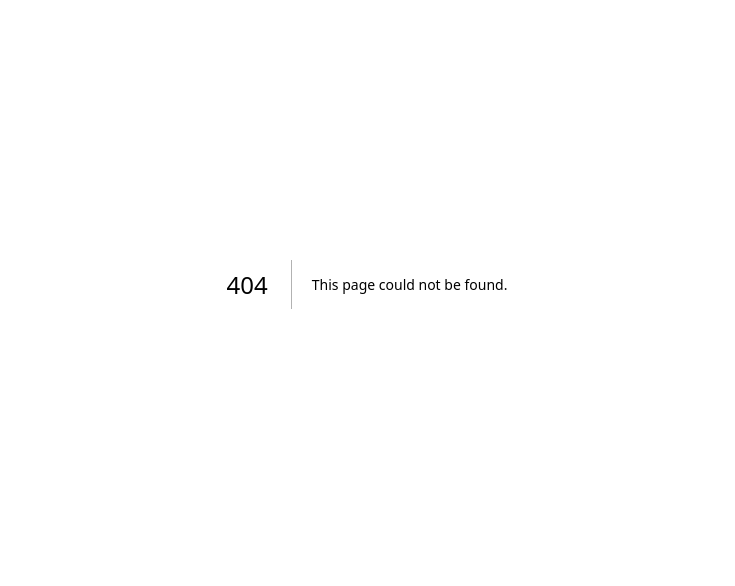
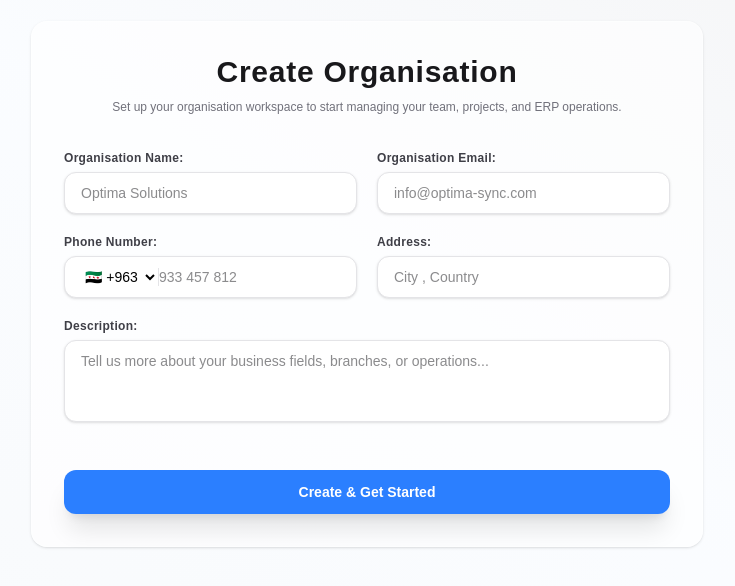
Before and after one commit to trio-verse/optima-sync, a Next.js app: page /create-profile in a window 1280 px wide. Before the commit this address had no page. Shown: the part 116-702 px from the top of the page, without its empty margins (273-1008 px from the left). Built offline with nearby package versions, Linux system fonts and the light colour scheme.

Commit message:
create-organaisation

```diff
--- /dev/null
+++ b/app/actions/createNewOrganisation.js
@@ -0,0 +1,3 @@
+export default function createNewOrganisation(){
+
+}
--- a/app/components/registerForm.jsx
+++ b/app/components/registerForm.jsx
@@ -81,7 +81,7 @@ export default function RegisterForm(){
 
     return (
         <div aria-description="register-container" className="min-h-lvh flex justify-center items-center bg-gradient-to-tr from-slate-50 via-blue-50/30 to-zinc-100 p-4">
-            <div className="register-card w-full max-w-md bg-white/60 flex flex-col items-center justify-center rounded-2xl p-6">
+            <div aria-description="register-card" className=" w-full max-w-md bg-white/60 flex flex-col items-center justify-center rounded-2xl p-6">
                 <div className="text-center w-full mb-6">
                     <h1 className="text-zinc-900 font-extrabold text-3xl tracking-wide mb-2">
                         {step === "email" ? "Sign Up" : "Verify OTP"}
--- /dev/null
+++ b/app/create-profile/page.jsx
@@ -0,0 +1,205 @@
+"use client";
+
+import { useState } from "react";
+import { useRouter } from "next/navigation";
+import createNewOrganisation from "../actions/createNewOrganisation";
+import { Phone } from "@mui/icons-material";
+
+export default function OrgForm() {
+    const router = useRouter();
+
+
+    const [orgData, setOrgData] = useState({
+        Name: "",
+        Email: "",
+        orgCountryCode: "",
+        Phone: "",
+        Address: "",
+        description: ""
+
+    });
+
+    const [loading, setLoading] = useState(false);
+    const [error, setError] = useState("");
+    const [success, setSuccess] = useState("");
+    const handleChange = (e) => {
+        const { name, value } = e.target;
+        setOrgData(prev => ({ ...prev, [name]: value }))
+    }
+
+    const getPhonePlaceholder = () => {
+    switch (orgData.orgCountryCode) {
+        case "+971": return "50 123 4567";
+        case "+966": return "50 123 4567";
+        case "+961": return "70 123 456";
+        case "+962": return "7 9123 4567";
+        case "+963":
+        default:     return "933 457 812";
+    }
+};
+    const validateForm = async () => {
+
+        if (!orgData.Name.trim() || !orgData.Email.trim() || !orgData.Phone.trim() || !orgData.Address.trim() || !orgData.description.trim()) {
+            setError("please fill out all required fields");
+            return;
+        }
+        if (orgData.Name.trim().length < 3) {
+            setError("Organisation name must be at least 3 characters long.")
+        }
+        const emailRegex = /^[^\s@]+@[^\s@]+\.[^\s@]+$/;
+        if (!emailRegex.test(orgData.Email)) {
+            setError("Invalid email format or contains spaces!");
+            return;
+        }
+        const cleanPhone = orgData.Phone.replace(/[\s+]/g, "");
+        const phoneRegex = /^[0-9]+$/;
+
+
+        if (!phoneRegex.test(cleanPhone)) {
+            setError("phone number must contain only number");
+            return false;
+        }
+        if (cleanPhone.length < 9 || cleanPhone.length > 12) {
+            setError("please enter a vaild phone number");
+            return false
+        }
+        return true;
+    }
+    const handleSubmit = async (e) => {
+        e.preventDefault();
+        setError("");
+        setSuccess("");
+        if (!validateForm()) {
+            return
+        }
+        setLoading(true);
+        const fullPhoneNumber=`${orgData.orgCountryCode}${orgData.Phone.replace(/[\s+]/g, "")}`;
+        const orgPayload={...orgData,Phone:fullPhoneNumber}
+        const result = await createNewOrganisation(orgPayload);
+        if (result.success) {
+            setSuccess("Organisation created successfully! ");
+
+        } else {
+            setError(result.message);
+            setLoading(false);
+        }
+    }
+    return (
+        <div aria-description="Org-Container" className="min-h-lvh flex justify-center items-center bg-gradient-to-tr from-slate-50 via-blue-50/30 to-zinc-100 p-6">
+
+
+            <div aria-description="Org-Card" className="w-full max-w-2xl bg-white/60 flex flex-col items-center justify-center rounded-2xl p-8 shadow-sm  border border-white/40 ">
+
+
+                <div aria-description="Org-header" className="text-center w-full mb-8">
+                    <h1 className="text-zinc-900 font-extrabold text-3xl tracking-wide mb-2">
+                        Create Organisation
+                    </h1>
+                    <p className="text-zinc-500 text-xs px-4 leading-relaxed font-medium">
+                        Set up your organisation workspace to start managing your team, projects, and ERP operations.
+                    </p>
+                </div>
+
+
+                <form onSubmit={handleSubmit} className="grid grid-cols-1 md:grid-cols-2 gap-5 w-full" noValidate>
+
+
+                    <div className="flex flex-col gap-1.5">
+                        <label className="text-zinc-700 font-semibold text-xs tracking-wide">Organisation Name:</label>
+                        <input
+                            required
+                            type="text"
+                            name="Name"
+                            value={orgData.Name}
+                            onChange={handleChange}
+                            placeholder="Optima Solutions"
+                            className="bg-white border border-zinc-200 w-full text-zinc-900 rounded-xl px-4 py-2.5 outline-none focus:border-blue-500 focus:ring-1 transition-all shadow-sm text-sm"
+                        />
+                    </div>
+
+
+                    <div className="flex flex-col gap-1.5">
+                        <label className="text-zinc-700 font-semibold text-xs tracking-wide">Organisation Email:</label>
+                        <input
+                            required
+                            type="email"
+                            name="Email"
+                            value={orgData.Email}
+                            onChange={handleChange}
+                            placeholder="info@optima-sync.com"
+                            className="bg-white border border-zinc-200 w-full text-zinc-900 rounded-xl px-4 py-2.5 outline-none focus:border-blue-500 focus:ring-1 transition-all shadow-sm text-sm"
+                        />
+                    </div>
+
+
+                    <div className="flex flex-col gap-1.5 ">
+                    <label className="text-zinc-700 font-semibold text-xs tracking-wide">Phone Number:</label>
+                    <div className= "flex items-center bg-white rounded-xl w-full border border-zinc-200  text-zinc-900  px-4 py-2.5 outline-none focus-within:border-blue-500 focus-within:ring-1 transition-all shadow-sm text-sm">
+                        <select className=" text-black border-r border-zinc-200 outline-none w-24" name="orgCountryCode" value={orgData.orgCountryCode} onChange={handleChange}>
+                            <option value="+963">🇸🇾 +963</option>
+                            <option value="+971">🇦🇪 +971</option>
+                            <option value="+966">🇸🇦 +966</option>
+                            <option value="+961">🇱🇧 +961</option>
+                            <option value="+962">🇯🇴 +962</option>
+                        </select>
+
+                        <input
+                            required
+                            type="tel"
+                            name="Phone"
+                            value={orgData.Phone}
+                            onChange={handleChange}
+                            placeholder={getPhonePlaceholder()}
+                            className="outline-none"
+
+                        />
+                        </div>
+                    </div>
+
+
+                    <div className="flex flex-col gap-1.5">
+                        <label className="text-zinc-700 font-semibold text-xs tracking-wide">Address:</label>
+
+                        <input
+                            required
+                            type="text"
+                            name="Address"
+                            placeholder="City , Country"
+                            onChange={handleChange}
+                            value={orgData.Address}
+                            className="bg-white border border-zinc-200 w-full text-zinc-900 rounded-xl px-4 py-2.5 outline-none focus:border-blue-500 focus:ring-1 transition-all shadow-sm text-sm"
+                        />
+                    </div>
+
+
+                    <div className="flex flex-col gap-1.5 md:col-span-2">
+                        <label className="text-zinc-700 font-semibold text-xs tracking-wide">Description:</label>
+                        <textarea
+                            required
+                            rows="3"
+                            name="description"
+                            value={orgData.description}
+                            onChange={handleChange}
+                            placeholder="Tell us more about your business fields, branches, or operations..."
+                            className="bg-white border border-zinc-200 w-full  text-zinc-900 rounded-xl px-4 py-2.5 outline-none focus:border-blue-500 focus:ring-1 transition-all shadow-sm text-sm resize-none"
+                        />
+                    </div>
+
+                    <div className="md:col-span-2">
+                        {error && <p className="text-rose-500 text-xs font-semibold mb-2">{error}</p>}
+                        {success && <p className="text-emerald-500 text-xs font-semibold mb-2">{success}</p>}
+                    </div>
+
+
+                    <button
+                        type="submit"
+                        disabled={loading}
+                        className="bg-blue-500 hover:bg-blue-700 font-bold w-full py-3 rounded-xl text-sm transition-all duration-300 text-white shadow-xl disabled:opacity-50 disabled:cursor-not-allowed md:col-span-2 mt-2"
+                    >
+                        {loading ? "Creating workspace..." : "Create & Get Started"}
+                    </button>
+                </form>
+            </div>
+        </div>
+    );
+}
```
Also changed, not shown: app/dashboard/layout.jsx (added), app/dashboard/page.jsx (added).
